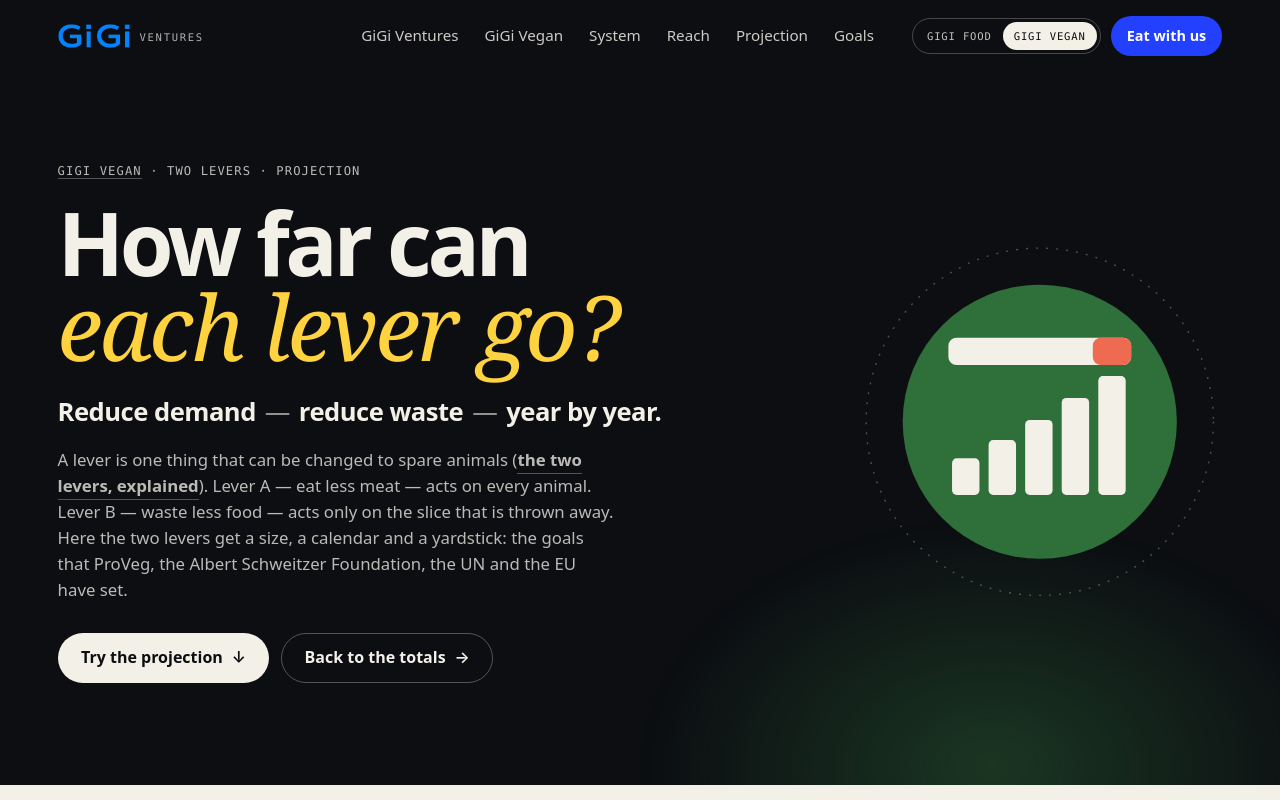
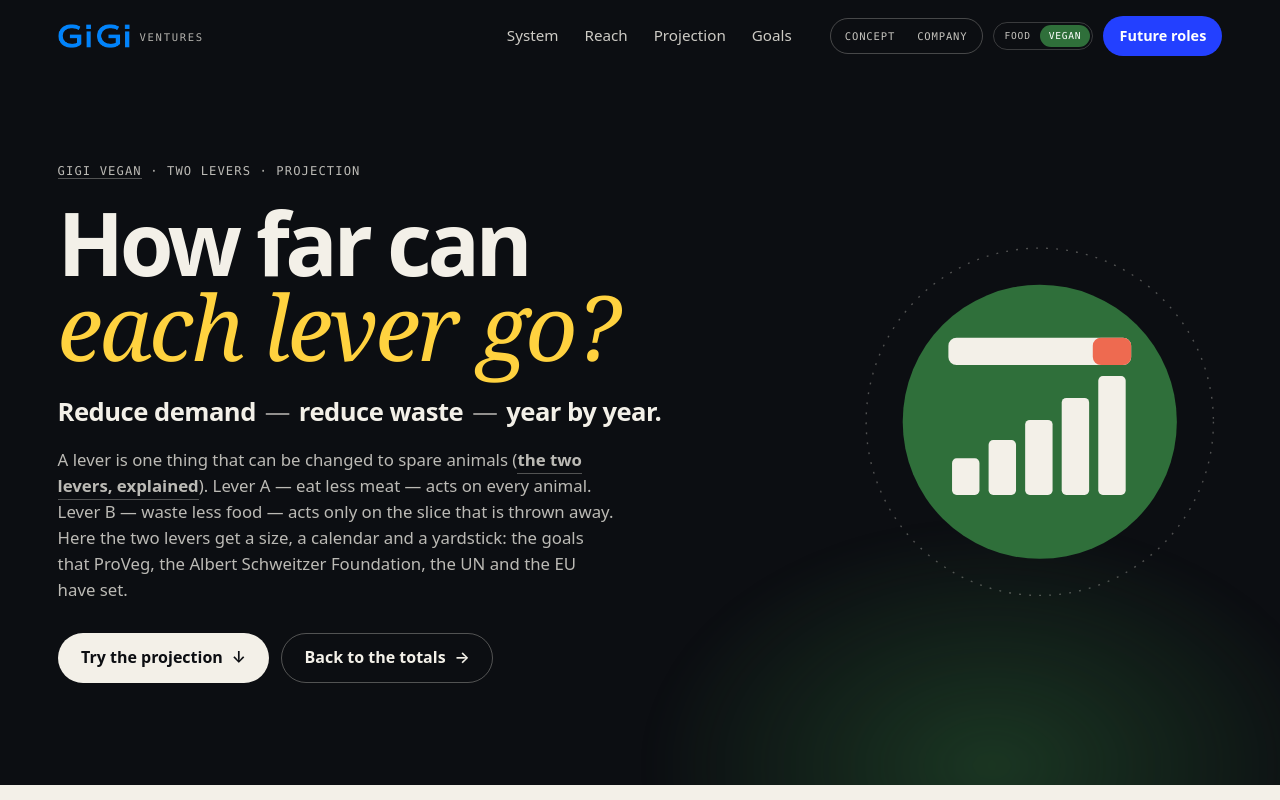
Before and after one commit to gigibot-tech/gigi-ventures, a plain HTML site: page levers.html in a window 1280 px wide. Shown: the top 800 px of the page. Drawn offline with Linux system fonts and the light colour scheme; a web font is replaced by a local one.

Commit message:
One header on every page: Concept | Company stays, Food/Vegan as a bubble
- GiGi Food, GiGi Vegan and the projection page use the concept page header
  (Concept | Company, "Future roles", menu) instead of swapping it out.
- Food | Vegan become a smaller bubble right of Concept | Company, in the
  selected project's colour; shown on all five pages, hidden below 720 px.
- Desktop navs trimmed (duplicate GiGi Ventures / Vegan / Food links) so
  everything fits at 1120-1280 px.

Co-Authored-By: Claude Sonnet 5.5 <noreply@anthropic.com>

```diff
--- a/assets/css/base.css
+++ b/assets/css/base.css
@@ -505,6 +505,33 @@ table { border-collapse: collapse; }
   opacity: 1;
 }
 
+/* Food and Vegan: a smaller bubble to the right of Concept | Company, in each project's own colour when selected. */
+.sub-switch {
+  display: none;
+  padding: 2px;
+  border-radius: var(--r-pill);
+  border: 1px solid color-mix(in srgb, var(--h-fg, currentColor) 20%, transparent);
+}
+.sub-switch a {
+  padding: 4px 9px;
+  border-radius: var(--r-pill);
+  font-family: var(--f-mono);
+  font-size: .6rem;
+  font-weight: 500;
+  letter-spacing: .08em;
+  text-transform: uppercase;
+  text-decoration: none;
+  opacity: .8;
+  transition: background-color .2s, color .2s, opacity .2s;
+}
+.sub-switch a:hover { opacity: 1; }
+.sub-switch a[aria-current] { opacity: 1; }
+.sub-switch a[data-p="food"][aria-current] { background: var(--p-food); color: #0c0e12; }
+.sub-switch a[data-p="vegan"][aria-current] { background: var(--p-vegan); color: #ffffff; }
+@media (min-width: 720px) {
+  .sub-switch { display: inline-flex; }
+}
+
 .header-cta { display: none; }
 .site-header[data-theme="blue"] .header-cta { --btn-bg: #ffffff; --btn-fg: var(--blue); }
 
--- a/levers.html
+++ b/levers.html
@@ -32,19 +32,21 @@
         <span class="logo__sub" aria-hidden="true">Ventures</span>
       </a>
       <nav class="nav" aria-label="Primary">
-        <a href="index.html">GiGi Ventures</a>
-        <a href="vegan.html">GiGi Vegan</a>
         <a href="#system">System</a>
         <a href="#reach">Reach</a>
         <a href="#projection">Projection</a>
         <a href="#goals">Goals</a>
       </nav>
       <div class="header-actions">
-        <nav class="version-switch" aria-label="Food concepts">
-          <a href="food.html">GiGi Food</a>
-          <a href="vegan.html" aria-current="page">GiGi Vegan</a>
+        <nav class="version-switch" aria-label="Page version">
+          <a href="index.html">Concept</a>
+          <a href="company.html">Company</a>
         </nav>
-        <a class="btn btn--sm btn--blue header-cta" href="food.html">Eat with us</a>
+        <nav class="sub-switch" aria-label="Food projects">
+          <a href="food.html" data-p="food" aria-label="GiGi Food">Food</a>
+          <a href="vegan.html" data-p="vegan" aria-label="GiGi Vegan" aria-current="true">Vegan</a>
+        </nav>
+        <a class="btn btn--sm btn--blue header-cta" href="company.html#careers">Future roles</a>
         <button class="menu-btn" type="button" aria-expanded="false" aria-controls="mobile-menu" data-menu-toggle>
           <span class="sr-only">Menu</span>
           <span class="menu-btn__bars" aria-hidden="true"></span>
```
Also changed, not shown: company.html (+4 -0 lines), food.html (+8 -5 lines), index.html (+4 -2 lines), vegan.html (+8 -5 lines), 1 other file.
